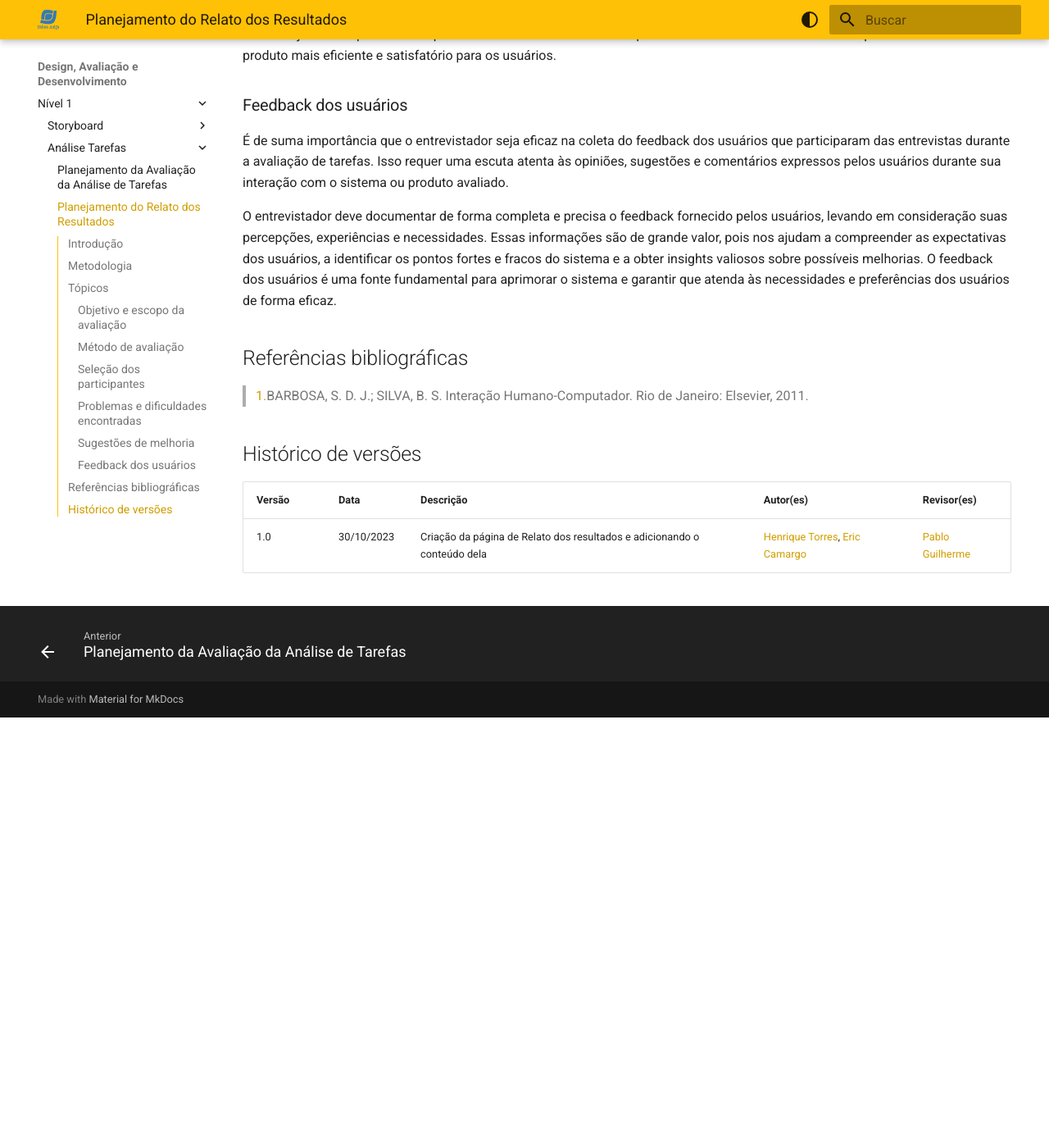
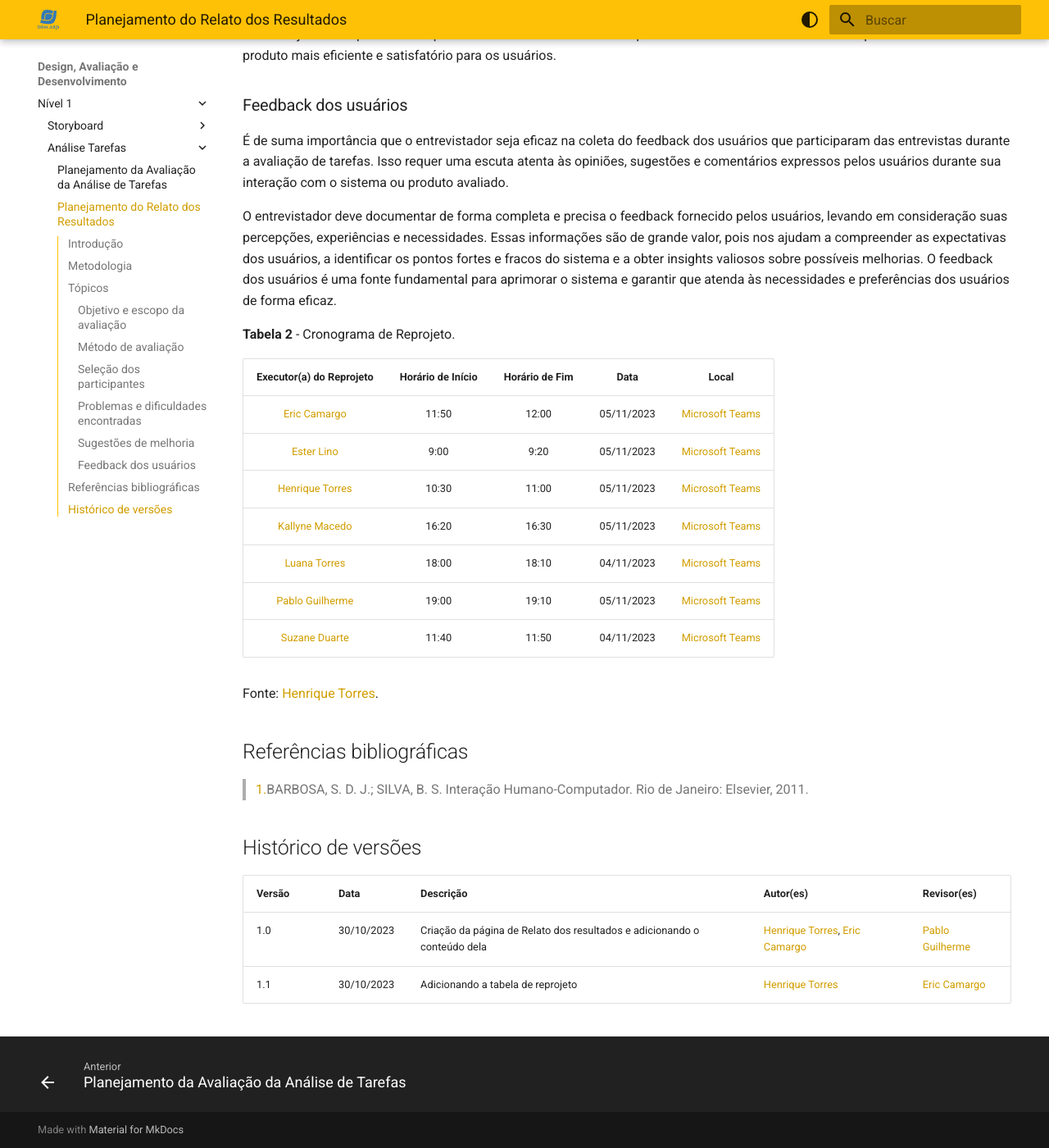
Before and after one commit to Interacao-Humano-Computador/2023.2-OnlineJudge, an MkDocs documentation site: the page built from docs/quarta-entrega/nivel1/analise_de_tarefas/planejamento-do-relato-dos-resultados.md, in a window 1280 px wide and 1400 px high, scrolled down 2638 px. Shown: the whole window at 82% size. Built offline with MkDocs 1.6.1 and Material for MkDocs 9.7.7, drawn with Linux system fonts in a browser that asks for light colours; before the commit the page ends 3513 px from its top, so only the background shows below that.

Commit message:
add a tabela de reprojeto

```diff
--- a/docs/quarta-entrega/nivel1/analise_de_tarefas/planejamento-do-relato-dos-resultados.md
+++ b/docs/quarta-entrega/nivel1/analise_de_tarefas/planejamento-do-relato-dos-resultados.md
@@ -72,6 +72,20 @@ Além disso, como entrevistadores, temos a responsabilidade de propor soluções
 
 O entrevistador deve documentar de forma completa e precisa o feedback fornecido pelos usuários, levando em consideração suas percepções, experiências e necessidades. Essas informações são de grande valor, pois nos ajudam a compreender as expectativas dos usuários, a identificar os pontos fortes e fracos do sistema e a obter insights valiosos sobre possíveis melhorias. O feedback dos usuários é uma fonte fundamental para aprimorar o sistema e garantir que atenda às necessidades e preferências dos usuários de forma eficaz.
 
+**Tabela 2** - Cronograma de Reprojeto.
+
+| Executor(a) do Reprojeto | Horário de Início | Horário de Fim |    Data    |    Local     |
+| :----------------: | :---------------: | :------------: | :--------: | :----------: |
+| [Eric Camargo](https://github.com/ericcs10) | 11:50  | 12:00  | 05/11/2023  | [Microsoft Teams](https://www.microsoft.com/pt-br/microsoft-teams/compare-microsoft-teams-options-b?ef_id=_k_Cj0KCQjwhfipBhCqARIsAH9msbkh56peWVo27EaDzR8EbqXYiLK6YwC1NKbGDkdcn2Cmym6qqf15RrcaAthyEALw_wcB_k_&OCID=AIDcmm744r0i0o_SEM__k_Cj0KCQjwhfipBhCqARIsAH9msbkh56peWVo27EaDzR8EbqXYiLK6YwC1NKbGDkdcn2Cmym6qqf15RrcaAthyEALw_wcB_k_&gclid=Cj0KCQjwhfipBhCqARIsAH9msbkh56peWVo27EaDzR8EbqXYiLK6YwC1NKbGDkdcn2Cmym6qqf15RrcaAthyEALw_wcB) |
+| [Ester Lino](https://github.com/esteerlino) | 9:00 | 9:20 | 05/11/2023 | [Microsoft Teams](https://www.microsoft.com/pt-br/microsoft-teams/compare-microsoft-teams-options-b?ef_id=_k_Cj0KCQjwhfipBhCqARIsAH9msbkh56peWVo27EaDzR8EbqXYiLK6YwC1NKbGDkdcn2Cmym6qqf15RrcaAthyEALw_wcB_k_&OCID=AIDcmm744r0i0o_SEM__k_Cj0KCQjwhfipBhCqARIsAH9msbkh56peWVo27EaDzR8EbqXYiLK6YwC1NKbGDkdcn2Cmym6qqf15RrcaAthyEALw_wcB_k_&gclid=Cj0KCQjwhfipBhCqARIsAH9msbkh56peWVo27EaDzR8EbqXYiLK6YwC1NKbGDkdcn2Cmym6qqf15RrcaAthyEALw_wcB) |
+| [Henrique Torres](https://github.com/henriqtorresl) | 10:30  | 11:00  | 05/11/2023  | [Microsoft Teams](https://www.microsoft.com/pt-br/microsoft-teams/compare-microsoft-teams-options-b?ef_id=_k_Cj0KCQjwhfipBhCqARIsAH9msbkh56peWVo27EaDzR8EbqXYiLK6YwC1NKbGDkdcn2Cmym6qqf15RrcaAthyEALw_wcB_k_&OCID=AIDcmm744r0i0o_SEM__k_Cj0KCQjwhfipBhCqARIsAH9msbkh56peWVo27EaDzR8EbqXYiLK6YwC1NKbGDkdcn2Cmym6qqf15RrcaAthyEALw_wcB_k_&gclid=Cj0KCQjwhfipBhCqARIsAH9msbkh56peWVo27EaDzR8EbqXYiLK6YwC1NKbGDkdcn2Cmym6qqf15RrcaAthyEALw_wcB) |
+| [Kallyne Macedo](https://github.com/kalipassos) | 16:20  | 16:30  | 05/11/2023  | [Microsoft Teams](https://www.microsoft.com/pt-br/microsoft-teams/compare-microsoft-teams-options-b?ef_id=_k_Cj0KCQjwhfipBhCqARIsAH9msbkh56peWVo27EaDzR8EbqXYiLK6YwC1NKbGDkdcn2Cmym6qqf15RrcaAthyEALw_wcB_k_&OCID=AIDcmm744r0i0o_SEM__k_Cj0KCQjwhfipBhCqARIsAH9msbkh56peWVo27EaDzR8EbqXYiLK6YwC1NKbGDkdcn2Cmym6qqf15RrcaAthyEALw_wcB_k_&gclid=Cj0KCQjwhfipBhCqARIsAH9msbkh56peWVo27EaDzR8EbqXYiLK6YwC1NKbGDkdcn2Cmym6qqf15RrcaAthyEALw_wcB) |
+| [Luana Torres](https://github.com/luanatorress) | 18:00  | 18:10  | 04/11/2023  | [Microsoft Teams](https://www.microsoft.com/pt-br/microsoft-teams/compare-microsoft-teams-options-b?ef_id=_k_Cj0KCQjwhfipBhCqARIsAH9msbkh56peWVo27EaDzR8EbqXYiLK6YwC1NKbGDkdcn2Cmym6qqf15RrcaAthyEALw_wcB_k_&OCID=AIDcmm744r0i0o_SEM__k_Cj0KCQjwhfipBhCqARIsAH9msbkh56peWVo27EaDzR8EbqXYiLK6YwC1NKbGDkdcn2Cmym6qqf15RrcaAthyEALw_wcB_k_&gclid=Cj0KCQjwhfipBhCqARIsAH9msbkh56peWVo27EaDzR8EbqXYiLK6YwC1NKbGDkdcn2Cmym6qqf15RrcaAthyEALw_wcB) |
+| [Pablo Guilherme](https://github.com/PabloGJBS) | 19:00 | 19:10 | 05/11/2023 | [Microsoft Teams](https://www.microsoft.com/pt-br/microsoft-teams/compare-microsoft-teams-options-b?ef_id=_k_Cj0KCQjwhfipBhCqARIsAH9msbkh56peWVo27EaDzR8EbqXYiLK6YwC1NKbGDkdcn2Cmym6qqf15RrcaAthyEALw_wcB_k_&OCID=AIDcmm744r0i0o_SEM__k_Cj0KCQjwhfipBhCqARIsAH9msbkh56peWVo27EaDzR8EbqXYiLK6YwC1NKbGDkdcn2Cmym6qqf15RrcaAthyEALw_wcB_k_&gclid=Cj0KCQjwhfipBhCqARIsAH9msbkh56peWVo27EaDzR8EbqXYiLK6YwC1NKbGDkdcn2Cmym6qqf15RrcaAthyEALw_wcB) |
+| [Suzane Duarte](https://github.com/suzaneduarte) | 11:40 | 11:50 | 04/11/2023 | [Microsoft Teams](https://www.microsoft.com/pt-br/microsoft-teams/compare-microsoft-teams-options-b?ef_id=_k_Cj0KCQjwhfipBhCqARIsAH9msbkh56peWVo27EaDzR8EbqXYiLK6YwC1NKbGDkdcn2Cmym6qqf15RrcaAthyEALw_wcB_k_&OCID=AIDcmm744r0i0o_SEM__k_Cj0KCQjwhfipBhCqARIsAH9msbkh56peWVo27EaDzR8EbqXYiLK6YwC1NKbGDkdcn2Cmym6qqf15RrcaAthyEALw_wcB_k_&gclid=Cj0KCQjwhfipBhCqARIsAH9msbkh56peWVo27EaDzR8EbqXYiLK6YwC1NKbGDkdcn2Cmym6qqf15RrcaAthyEALw_wcB) |
+
+Fonte: [Henrique Torres](https://github.com/henriqtorresl).
+
 ## Referências bibliográficas
 
 > <a id="REF1" href="#anchor_1">1.</a>BARBOSA, S. D. J.; SILVA, B. S. Interação Humano-Computador. Rio de Janeiro: Elsevier, 2011.<br>
@@ -81,3 +95,4 @@ O entrevistador deve documentar de forma completa e precisa o feedback fornecido
 | Versão | Data       | Descrição                    | Autor(es)                                                                                         | Revisor(es)                                 |
 | ------ | ---------- | ---------------------------- | ------------------------------------------------------------------------------------------------- | ------------------------------------------- |
 | 1.0    | 30/10/2023 | Criação da página de Relato dos resultados e adicionando o conteúdo dela          | [Henrique Torres](https://github.com/henriqtorresl), [Eric Camargo](https://github.com/Ericcs10) |  [Pablo Guilherme](https://github.com/PabloGJBS) |
+| 1.1    | 30/10/2023 | Adicionando a tabela de reprojeto          | [Henrique Torres](https://github.com/henriqtorresl) |  [Eric Camargo](https://github.com/Ericcs10) |
```
